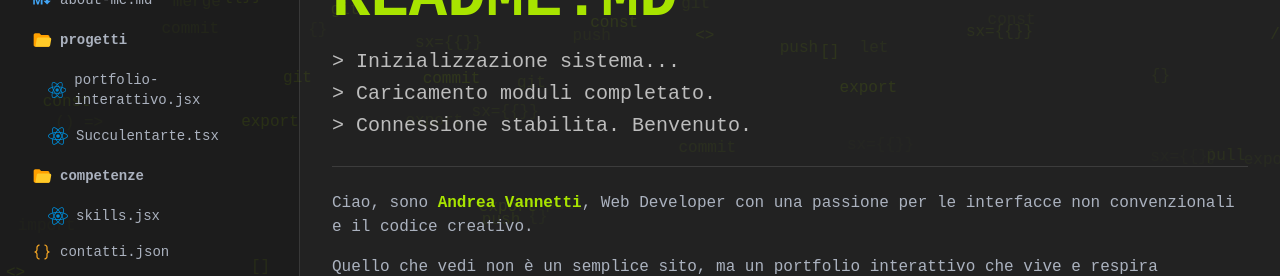
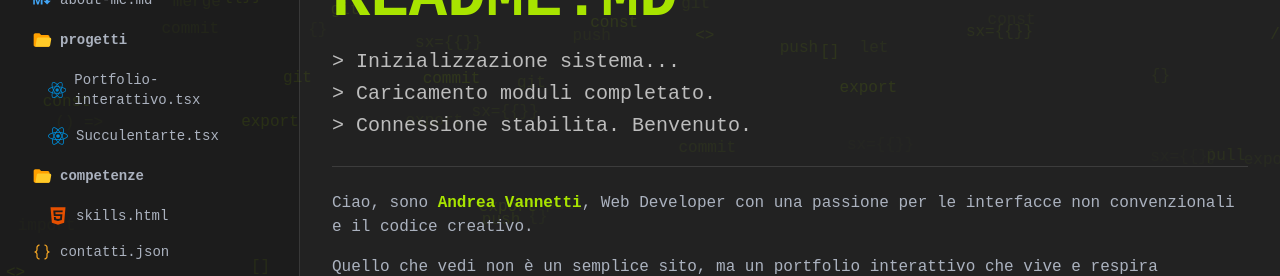
Before and after one commit to AndreaV89/MyPortfolio, a React (Vite) app: page / in a window 1280 px wide. Shown: the part 176-452 px from the top of the page. Built offline with nearby package versions, Linux system fonts and the light colour scheme.

Commit message:
modifiche terminal

```diff
--- a/src/components/Terminal.tsx
+++ b/src/components/Terminal.tsx
@@ -140,7 +140,7 @@ export default function Terminal({ onOpenFile, onToggleTheme }: TerminalProps) {
       // --- NUOVO COMANDO 'open' ---
       case "open":
         if (!arg) {
-          output = "Uso: open <file-id>. Es: 'open about-me'";
+          output = "Uso: open <file-name>. Es: 'open about-me'";
         } else {
           const fileToOpen = findFileById(fileSystem, arg);
           if (fileToOpen) {
--- a/src/content/PortfolioProjectContent.tsx
+++ b/src/content/PortfolioProjectContent.tsx
@@ -56,12 +56,12 @@ export default function PortfolioProjectContent() {
             }}
           >
             <Comment>
-              &#47;&#47; file: /progetti/portfolio-interattivo.jsx
+              &#47;&#47; file: /progetti/portfolio-interattivo.tsx
             </Comment>
             <br />
             <br />
-            <Keyword>const</Keyword> <VarName>portfolio</VarName> <Punc>=</Punc>{" "}
-            <Brackets1>&#123;</Brackets1>
+            <Keyword>const</Keyword> <CompName>Portfolio</CompName>{" "}
+            <Punc>=</Punc> <Brackets1>&#123;</Brackets1>
             <br />
             {"  "}
             <VarName>name</VarName>
--- a/src/data/fileSystem.tsx
+++ b/src/data/fileSystem.tsx
@@ -30,13 +30,13 @@ export const fileSystem: FileSystemNode[] = [
     name: "progetti",
     children: [
       {
-        id: "project-1",
+        id: "portfolio-interattivo",
         type: "file",
-        name: "portfolio-interattivo.jsx",
+        name: "Portfolio-interattivo.tsx",
         content: <PortfolioProjectContent />,
       },
       {
-        id: "succulentarte.tsx",
+        id: "succulentarte",
         type: "file",
         name: "Succulentarte.tsx",
         content: <Succulentarte />,
@@ -51,7 +51,7 @@ export const fileSystem: FileSystemNode[] = [
       {
         id: "skills",
         type: "file",
-        name: "skills.jsx",
+        name: "skills.html",
         content: <SkillsContent />,
       },
     ],
@@ -60,9 +60,7 @@ export const fileSystem: FileSystemNode[] = [
     id: "contatti",
     type: "file",
     name: "contatti.json",
-    // --- NUOVO CONTENUTO ---
     content: <ContactContent />,
-    // --- FINE NUOVO CONTENUTO ---
   },
 ];
 
```
